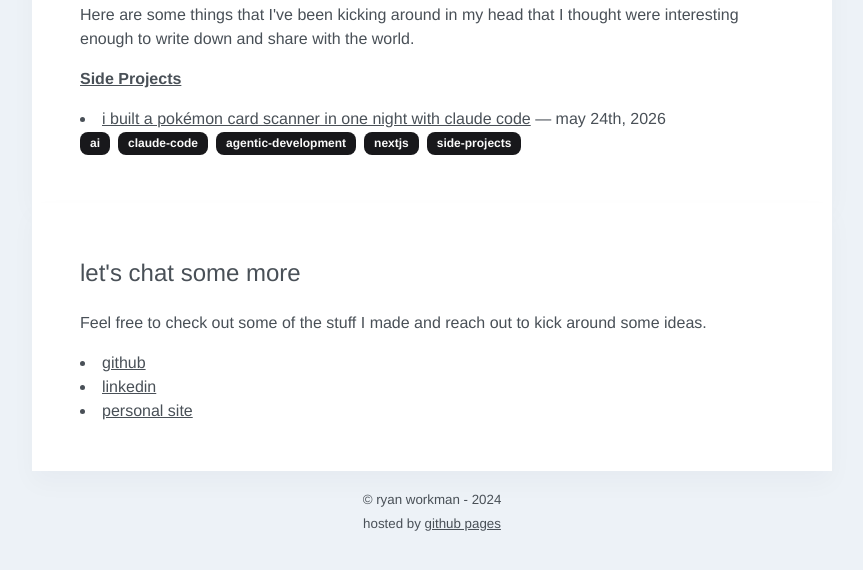
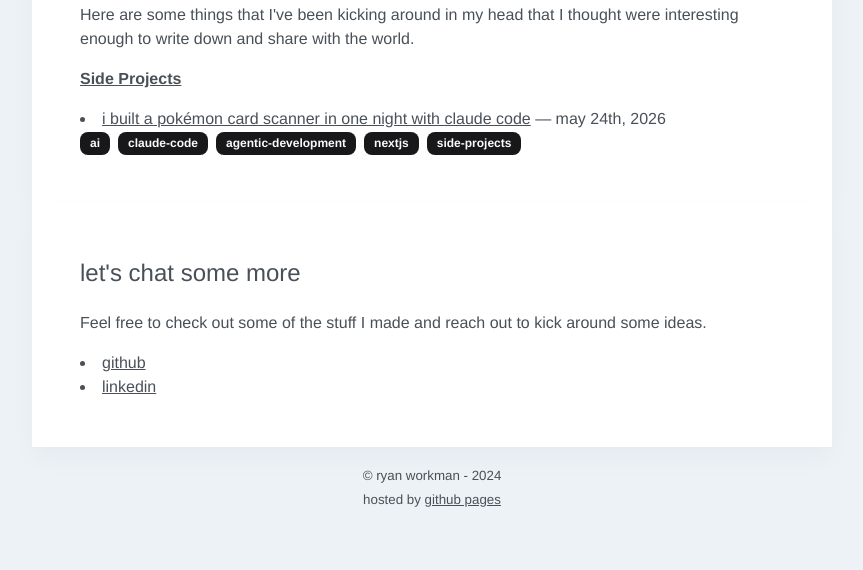
Before and after one commit to WorkmanTech/WorkmanTech.github.io, a website: page index.html in a window 1280 px wide. Shown: the part 196-766 px from the top of the page, without its empty margins (208-1071 px from the left). Drawn offline with Linux system fonts and the light colour scheme; a web font is replaced by a local one.

Commit message:
Remove personal site link from nav (#9)
# Problem

The nav included a link to ryan-workman.com, which is a separate personal site. Having two personal sites linked from the same page creates confusion about which is canonical.

# Solution

Removed the personal site list item from the nav. The remaining links (GitHub, LinkedIn, etc.) are sufficient for directing visitors to relevant profiles.

Co-authored-by: Ryan Workman <rdavid1099@users.noreply.github.com>

```diff
--- a/index.html
+++ b/index.html
@@ -103,11 +103,6 @@
                 >linkedin</a
               >
             </li>
-            <li>
-              <a href="https://ryan-workman.com/" target="_blank" rel="noopener"
-                >personal site</a
-              >
-            </li>
           </ul>
         </section>
       </article>
```
